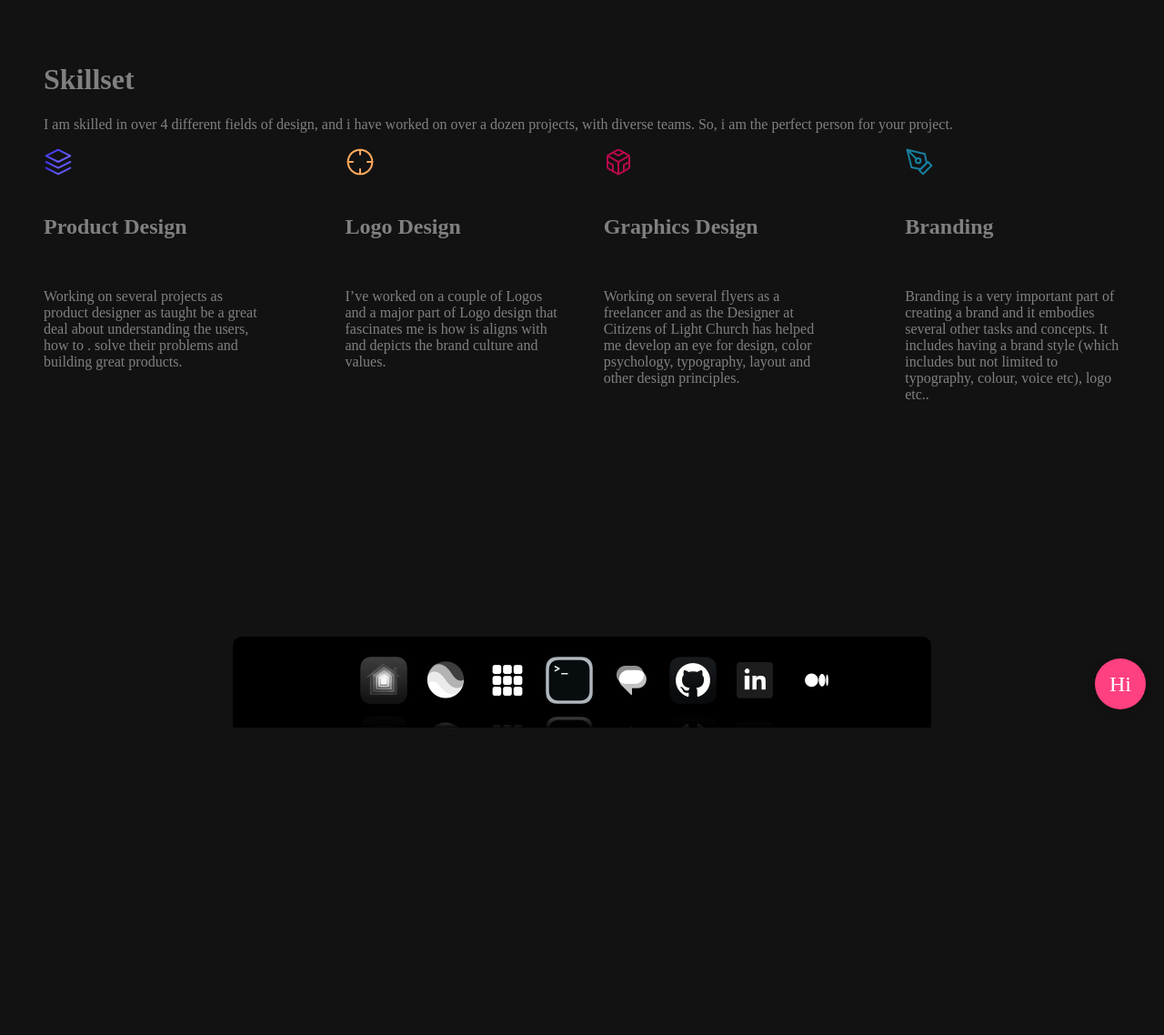
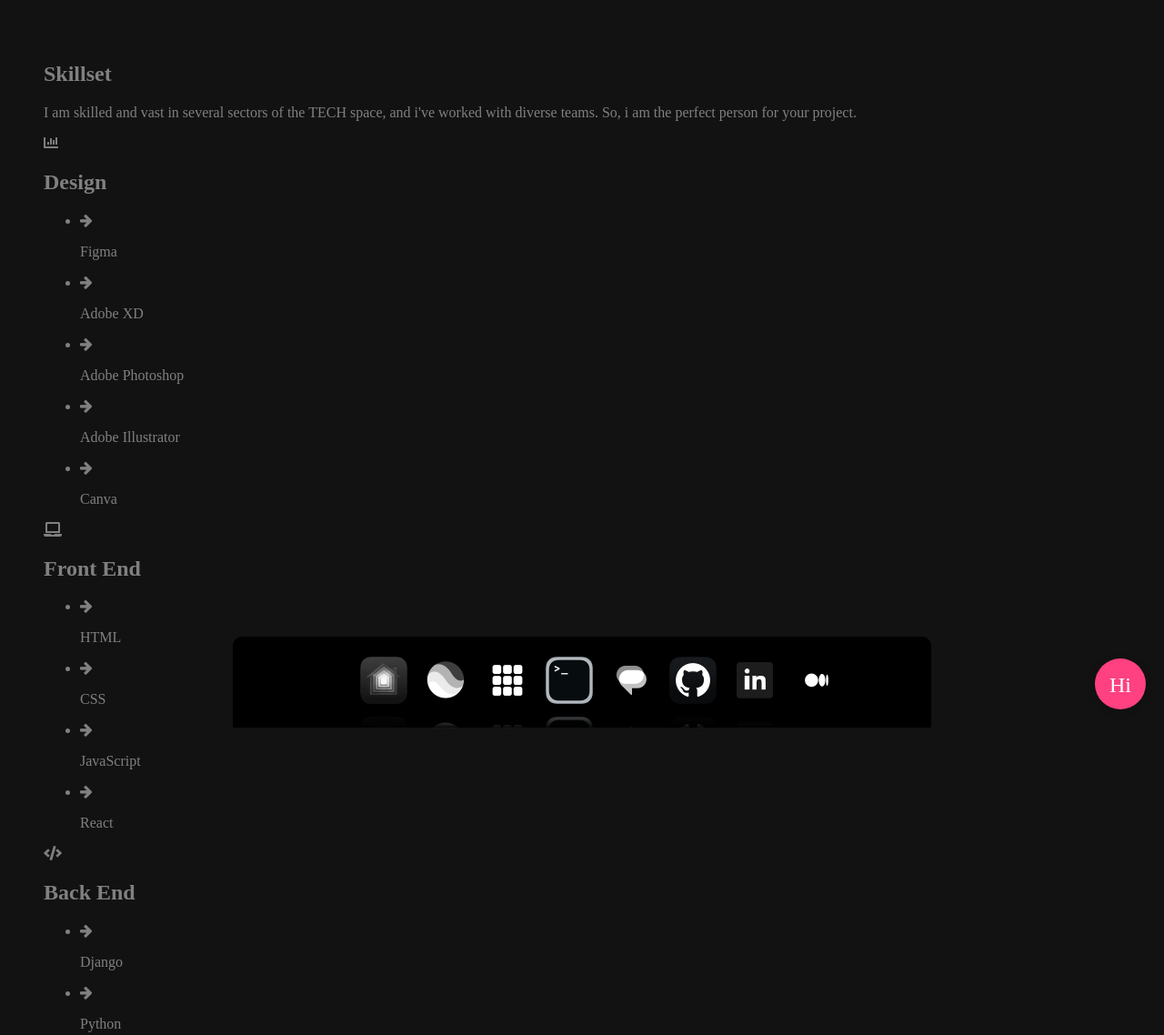
Before and after one commit to CodesByBaafogAyo/myportfolio, a plain HTML site: page html/skills.html in a window 1280 px wide. Shown: the whole page at 91% size. Before the commit the page ends 800 px from the top, so only its background shows below. Drawn offline with Linux system fonts and the light colour scheme.

Commit message:
Refactored UI

```diff
--- a/html/skills.html
+++ b/html/skills.html
@@ -6,43 +6,103 @@
     <title>Document</title>
     <link rel="stylesheet" href="../css/dock.css">
     <link rel="stylesheet" href="../css/resp.css">
+    <link
+      rel="stylesheet"
+      href="https://use.fontawesome.com/releases/v5.7.2/css/all.css"
+      integrity="sha384-fnmOCqbTlWIlj8LyTjo7mOUStjsKC4pOpQbqyi7RrhN7udi9RwhKkMHpvLbHG9Sr"
+      crossorigin="anonymous"
+    />
+    <link
+      href="https://maxcdn.bootstrapcdn.com/font-awesome/4.7.0/css/font-awesome.min.css"
+      rel="stylesheet"
+    />
+    <link
+      href="https://fonts.googleapis.com/css2?family=Cookie&display=swap"
+      rel="stylesheet"
+    />
 </head>
 <body>
-    <div class="skill-left">
-        <h1>Skillset</h1>
-            <p>I am skilled in over 4 different fields of design, and i have worked on over a dozen projects,  with diverse teams. So, i am the perfect person for your project.
-            </p>
-    </div>
 
-    <div class="skill-main" style="display: flex; justify-content: space-between;">
-    <div style="width: 20%;">
-        <img src="../images/layers.svg"/><br/><br/>
-        <h2>Product Design</h2><br/>
-        <p>Working on several projects as product designer as taught be a great deal about understanding the users, how to . solve their problems and building great products.
-        </p>
-    </div><br/><br/>
+    <section class="services" id="services">
+      <div class="container">
+        <div class="skill-left">
+          <h1>Skillset</h1>
+              <p>I am skilled and vast in several sectors of the TECH space, and i've worked with diverse teams. So, i am the perfect person for your project.
+              </p>
+        </div>
+        <div class="my-skills">
+          <div class="skill" data-aos="fade-in" data-aos-delay="300">
+            <div class="icon-container">
+              <i class="fas fa-chart-bar"></i>
+            </div>
+            <h1>Design</h1>
+            <ul>
+              <li class="icon">
+                <i class="fa fa-arrow-right" aria-hidden="true"></i>
+                <p>Figma</p>
+              </li>
+              <li class="icon">
+                <i class="fa fa-arrow-right" aria-hidden="true"></i>
+                <p>Adobe XD</p>
+              </li>
+              <li class="icon">
+                <i class="fa fa-arrow-right" aria-hidden="true"></i>
+                <p>Adobe Photoshop</p>
+              </li>
+              <li class="icon">
+                <i class="fa fa-arrow-right" aria-hidden="true"></i>
+                <p>Adobe Illustrator</p>
+              </li>
+              <li class="icon">
+                <i class="fa fa-arrow-right" aria-hidden="true"></i>
+                <p>Canva</p>
+              </li>
+            </ul>
+          </div>
+          <div class="skill" data-aos="fade-in" data-aos-delay="300">
+            <div class="icon-container">
+              <i class="fas fa-laptop"></i>
+            </div>
+            <h1>Front End</h1>
+            <ul>
+              <li class="icon">
+                <i class="fa fa-arrow-right" aria-hidden="true"></i>
+                <p>HTML</p>
+              </li>
+              <li class="icon">
+                <i class="fa fa-arrow-right" aria-hidden="true"></i>
+                <p>CSS</p>
+              </li>
+              <li class="icon">
+                <i class="fa fa-arrow-right" aria-hidden="true"></i>
+                <p>JavaScript</p>
+              </li>
+              <li class="icon">
+                <i class="fa fa-arrow-right" aria-hidden="true"></i>
+                <p>React</p>
+              </li>
+            </ul>
+          </div>
+          <div class="skill" data-aos="fade-in" data-aos-delay="300">
+            <div class="icon-container">
+              <i class="fas fa-code"></i>
+            </div>
+            <h1>Back End</h1>
+            <ul>
+              <li class="icon">
+                <i class="fa fa-arrow-right" aria-hidden="true"></i>
+                <p>Django</p>
+              </li>
+              <li class="icon">
+                <i class="fa fa-arrow-right" aria-hidden="true"></i>
+                <p>Python</p>
+              </li>
+            </ul>
+          </div>
+        </div>
+      </div>
+    </section>
 
-    <div style="width: 20%;">
-        <img src="../images/crosshair.svg"/><br/><br/>
-        <h2>Logo Design</h2><br/>
-        <p>I’ve worked on a couple of Logos and a major part of Logo design that fascinates me is how is aligns with and depicts the brand culture and values.
-        </p>
-    </div>
-
-    <div style="width: 20%;">
-        <img src="../images/codesandbox.svg"/><br/><br/>
-        <h2>Graphics Design</h2><br/>
-        <p>Working on several flyers as a freelancer and as the Designer at Citizens of Light Church has helped me develop an eye for design, color psychology, typography, layout and other design principles.
-        </p>
-    </div><br/><br/>
-
-    <div style="width: 20%;">
-        <img src="../images/pen-tool.svg"/><br/><br/>
-        <h2>Branding </h2><br/>
-        <p>Branding is a very important part of creating a brand and it embodies several other tasks and concepts. It includes having a brand style (which includes but not limited to typography, colour, voice etc), logo etc..
-        </p>
-    </div>
-    </div>
     <div id="dock-container">
         <div id="dock">
           <ul>
```
